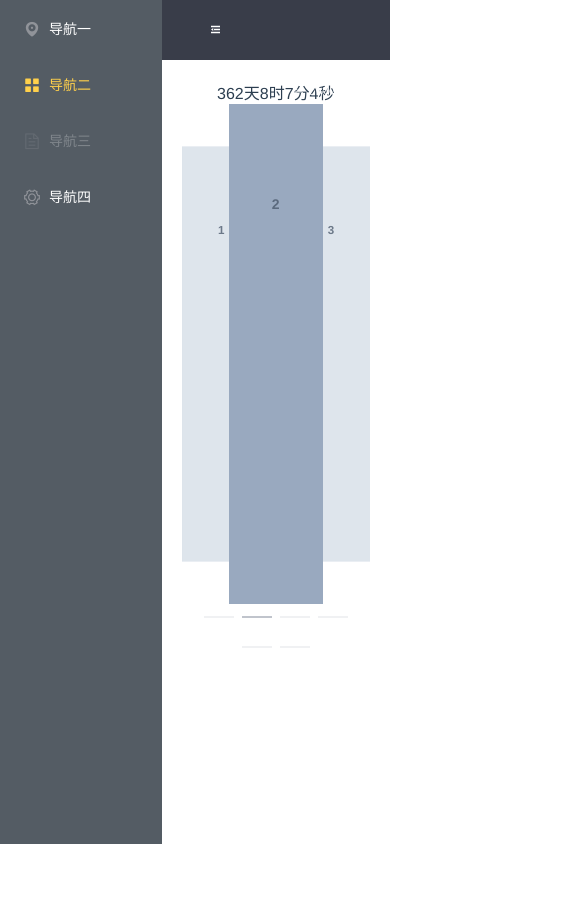
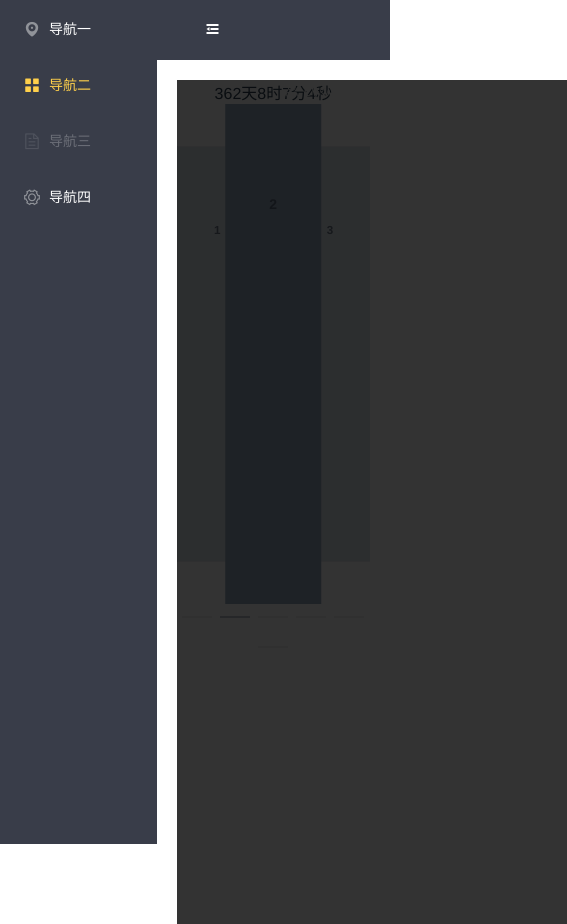
Before and after one commit to cww299/cwwaytForeEnd, a Vue app: page /#/helloYt in a window 390 px wide. Shown: the whole page, 567 px wide, since content can reach past the window. Before the commit the page ends 844 px from the top, so only its background shows below. Built offline with nearby package versions, Linux system fonts and the light colour scheme.

Commit message:
样式调整，加遮罩

```diff
--- a/src/components/HelloYt.vue
+++ b/src/components/HelloYt.vue
@@ -3,9 +3,8 @@
 
     <div :class="{'menuCollapse':isCollapse,'containerAside':true }">
       <el-menu
-        :collapse="isCollapse"
-        default-active="2"
-        background-color="#545c64"
+        :collapse="isCollapse" default-active="2"
+        background-color="#393D49"
         text-color="#fff"
         active-text-color="#ffd04b">
         <el-submenu index="1">
@@ -66,7 +65,8 @@
         </div>
       </el-header>
 
-      <el-main>
+      <el-main >
+        <div :class="{'blackDiv':!isCollapse}"></div>
         {{ dataTime.day }}天{{ dataTime.hour }}时{{ dataTime.min }}分{{ dataTime.second }}秒
         <template>
           <el-carousel :interval="4000" type="card" height="500px">
@@ -158,10 +158,11 @@ export default{
     color: white;
     padding: 20px;
     box-sizing: border-box;
+    font-size: 16px;
   }
   .containerHeader span:hover{
     color:#0099ff;
-    border-top:2px solid white;
+    border-top:3px solid #03a9f4ab
   }
   .containerHeader .rightDiv{
     float:right;
@@ -170,7 +171,7 @@ export default{
     float:left;
   }
   .containerAside{
-    background-color: #545c64;
+    background-color: #393D49;
     width: 200px;
     overflow-x: hidden;
   }
@@ -201,12 +202,23 @@ export default{
   .el-carousel__item:nth-child(2n+1) {
     background-color: #d3dce6;
   }
-  @media screen and (max-width: 480px){
+  @media screen and (max-width: 480px) {
     .el-menu--collapse {
       overflow: hidden;
     }
-    .menuCollapse{
+
+    .menuCollapse {
       width: 0px;
+    }
+    .blackDiv{
+      background: rgba(0, 0, 0, 0.8);
+      width: 100%;
+      height: 100%;
+      position: absolute;
+      z-index: 99999;
+    }
+    .el-main {
+      padding:0px;
     }
   }
 </style>
```
